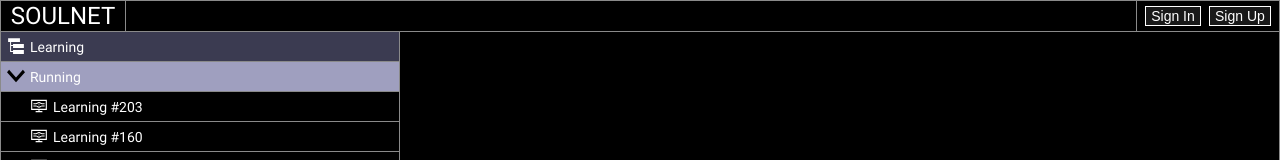
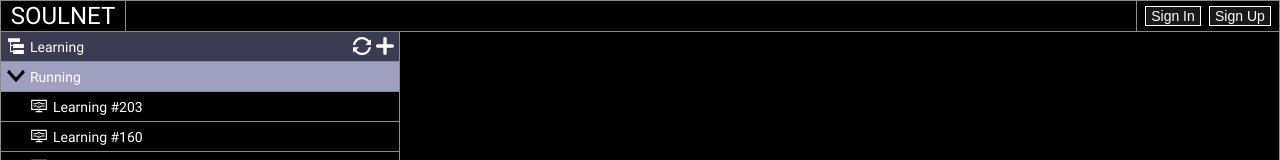
Before and after one commit to bigsoul/soulnet, a React (Create React App) app in the folder frontend/: page /learning in a window 1280 px wide. Shown: the top 160 px of the page. Built offline with nearby package versions, Linux system fonts and the light colour scheme; no server answers.

Commit message:
Add refrash and add buttons

```diff
--- a/frontend/src/components/Content/ContentLearning.tsx
+++ b/frontend/src/components/Content/ContentLearning.tsx
@@ -11,6 +11,8 @@ import ButtonTree from "../ButtonTree";
 import treeTree from "./../../assets/svg/tree-tree.svg";
 import treeExpand from "./../../assets/svg/tree-expand.svg";
 import entityLearning from "./../../assets/svg/entity-learning.svg";
+import treeRefresh from "./../../assets/svg/tree-refresh.svg";
+import treeAdd from "./../../assets/svg/tree-add.svg";
 
 const ButtonTreeStyled = styled(ButtonTree)`
 	margin-right: 5px;
@@ -19,7 +21,13 @@ const ButtonTreeStyled = styled(ButtonTree)`
 const ContentLearning = () => (
 	<Content>
 		<Tree>
-			<TreeHeader svgPath={treeTree}>Learning</TreeHeader>
+			<TreeHeader svgPath={treeTree}>
+				<TreeColumn>Learning</TreeColumn>
+				<TreeColumn align="right">
+					<ButtonTreeStyled svgPath={treeRefresh} />
+					<ButtonTreeStyled svgPath={treeAdd} />
+				</TreeColumn>
+			</TreeHeader>
 			<TreeBranch>
 				<TreeColumn>
 					<ButtonTreeStyled svgPath={treeExpand} />
--- a/frontend/src/components/Tree/TreeColumn.tsx
+++ b/frontend/src/components/Tree/TreeColumn.tsx
@@ -1,18 +1,28 @@
 import styled from "styled-components";
 
-const TreeColumnDiv = styled.div`
+const TreeColumnDiv = styled.div<{ align: string }>`
 	width: 100%;
 	height: 100%;
 	display: flex;
 	align-items: center;
+	justify-content: ${(p) => p.align};
 `;
 
-interface ITreeColumn {
+interface ITreeColumnProp {
 	children?: React.ReactNode;
+	align?: "left" | "center" | "right";
 }
 
-const TreeColumn = (props: ITreeColumn) => (
-	<TreeColumnDiv>{props.children}</TreeColumnDiv>
-);
+const TreeColumn = (props: ITreeColumnProp) => {
+	let align = "flex-start";
+
+	if (props.align === "center") {
+		align = "center";
+	} else if (props.align === "right") {
+		align = "flex-end";
+	}
+
+	return <TreeColumnDiv align={align}>{props.children}</TreeColumnDiv>;
+};
 
 export default TreeColumn;
```
